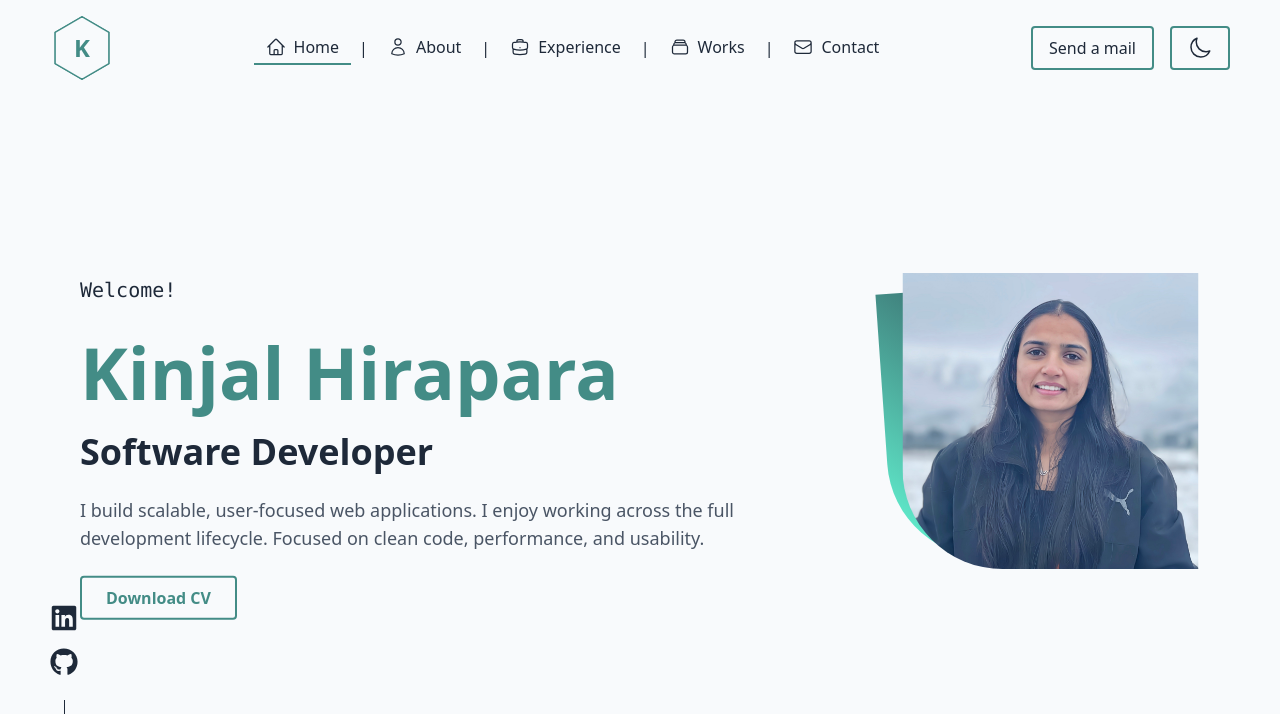
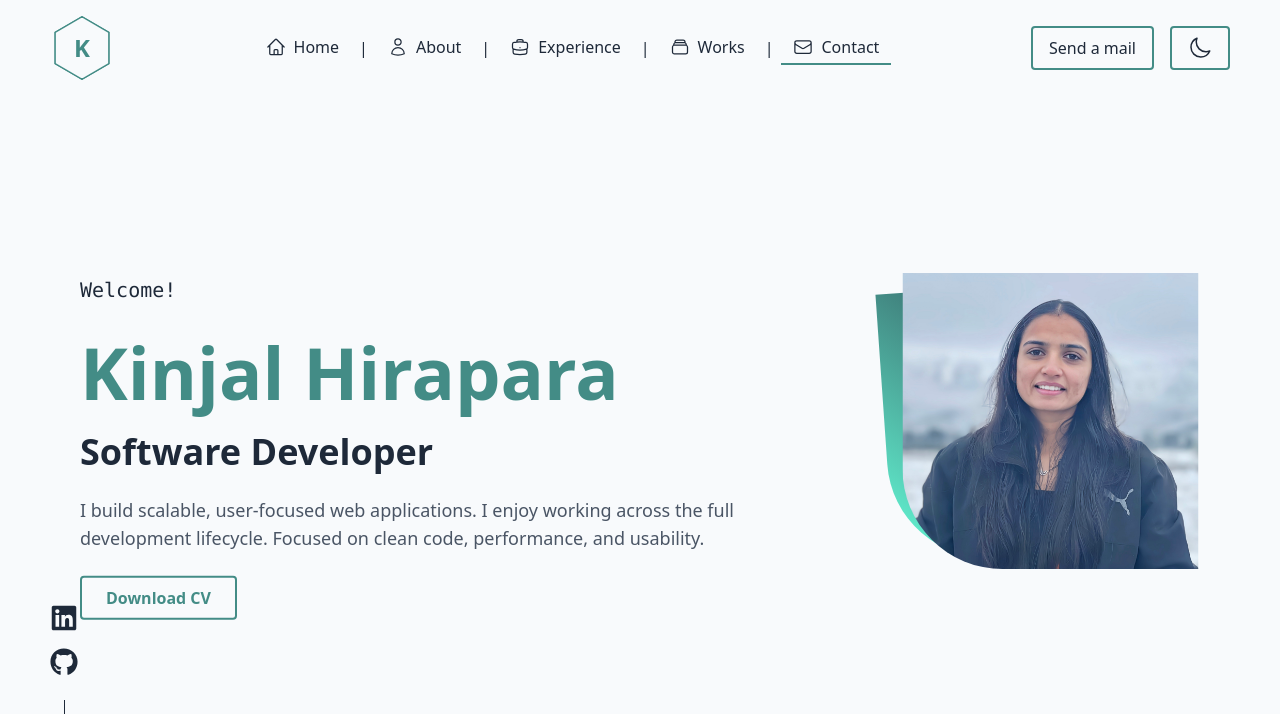
Before and after one commit to KinjalHirapara/portfolio, a React (Vite) app: page /about in a window 1280 px wide. Shown: the top 714 px of the page. Built offline with nearby package versions, Linux system fonts and the light colour scheme.

Commit message:
Added active link style.

```diff
--- a/src/components/NavLinks.tsx
+++ b/src/components/NavLinks.tsx
@@ -1,22 +1,52 @@
-import { useEffect, useState } from "react";
+import { useEffect, useRef, useState } from "react";
 import { navLinks } from "../constants";
 
 const NavLinks: React.FC<{ className?: string }> = (props) => {
-  const [activeId, setActiveId] = useState(navLinks[0]?.id ?? "");
+  const SECTION_IDS = navLinks.map((link) => link.id);
+  const [activeId, setActiveId] = useState("home");
+
+  const intersections = useRef(new Map<string, IntersectionObserverEntry>());
 
   useEffect(() => {
-    const setFromHash = () => {
-      const hash = window.location.hash.replace("#", "");
-      if (hash) {
-        setActiveId(hash);
+    const sections = SECTION_IDS
+      .map((id) => document.getElementById(id))
+      .filter((el): el is HTMLElement => Boolean(el));
+
+    if (sections.length === 0) {
+      return;
+    }
+
+    const observer = new IntersectionObserver(
+      (entries) => {
+        entries.forEach((entry) => {
+          intersections.current.set(entry.target.id, entry);
+        });
+
+        const visible = Array.from(intersections.current.values())
+          .filter((entry) => entry.isIntersecting)
+          .sort((a, b) => b.intersectionRatio - a.intersectionRatio)[0];
+
+        if (visible?.target?.id) {
+          setActiveId(visible.target.id);
+        }
+      },
+      {
+        root: null,
+        threshold: [0.2, 0.4, 0.6],
       }
-    };
+    );
 
-    setFromHash();
-    window.addEventListener("hashchange", setFromHash);
+    sections.forEach((section) => observer.observe(section));
 
-    return () => window.removeEventListener("hashchange", setFromHash);
+    return () => observer.disconnect();
   }, []);
+
+  const scrollTo = (id: string) => {
+    document.getElementById(id)?.scrollIntoView({
+      behavior: "smooth",
+      block: "start",
+    });
+  };
 
   return (
     <div
@@ -36,7 +66,10 @@ const NavLinks: React.FC<{ className?: string }> = (props) => {
                   : "border-transparent hover:bg-white/10"
               }`}
               aria-current={isActive ? "page" : undefined}
-              onClick={() => setActiveId(link.id)}
+              onClick={(event) => {
+                event.preventDefault();
+                scrollTo(link.id);
+              }}
             >
               <Icon className="w-5 h-5" />
               <span className="hidden md:inline">{link.title}</span>
```
